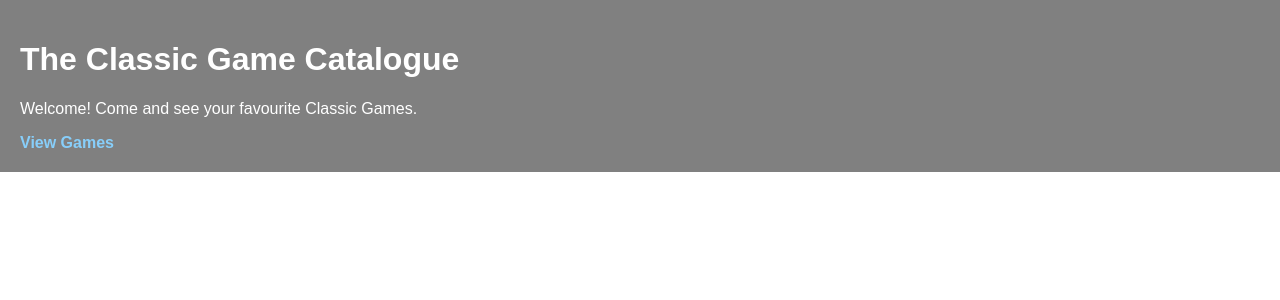
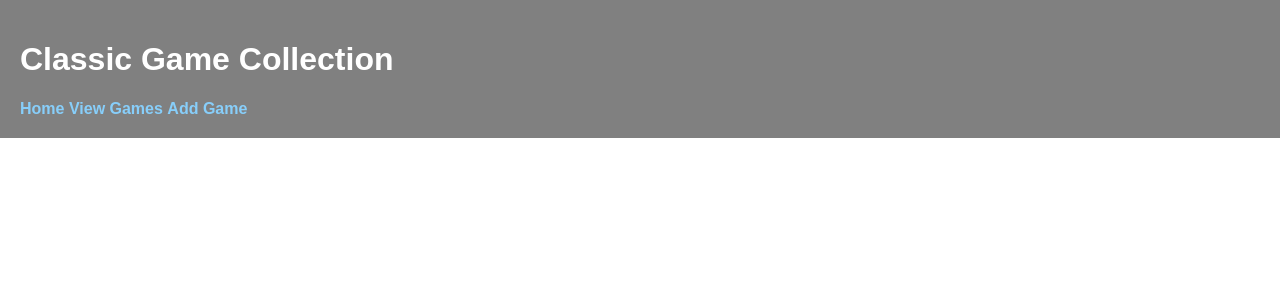
Before and after one commit to kolby-mason/FlaskProject, a Flask app: page / in a window 1280 px wide. Shown: the top 300 px of the page. Run offline with Flask 3, Linux system fonts and the light colour scheme.

Commit message:
Added layout.html and games.html, adjusted index.html

```diff
--- a/app.py
+++ b/app.py
@@ -4,7 +4,7 @@ app = Flask(__name__)
 
 @app.route("/")
 def home():
-    return render_template("index.html")
+    return render_template("layout.html")
 
 if __name__ == "__main__":
     app.run(debug=True)
--- a/templates/index.html
+++ b/templates/index.html
@@ -1,19 +1,7 @@
-<!DOCTYPE html>
- <html lang="en">
- <head>
-     <meta charset="UTF-8">
-     <title>The Classic Game Catalogue</title>
-     <link rel="stylesheet" type="text/css" href="/static/styles.css">
- </head>
- <body>
-     <header>
-         <div>
-             <h1>The Classic Game Catalogue</h1>
-             <p>Welcome! Come and see your favourite Classic Games.</p>
-             <nav>
-                 <a href="/games">View Games</a>
-             </nav>
-         </div>
-     </header>
- </body>
- </html>
+{% extends "layout.html" %}
+
+{% block title %}Home | Classic Game Collection{% endblock %}
+
+{% block content %}
+    <p>Welcome! Explore and share your favorite Classic video games.</p>
+{% endblock %}
--- /dev/null
+++ b/templates/layout.html
@@ -0,0 +1,21 @@
+<!DOCTYPE html>
+<html lang="en">
+<head>
+    <meta charset="UTF-8">
+    <title>{% block title %}Classic Game Collection{% endblock %}</title>
+    <link rel="stylesheet" type="text/css" href="/static/styles.css">
+</head>
+<body>
+    <header>
+        <h1>Classic Game Collection</h1>
+        <nav>
+            <a href="/">Home</a>
+            <a href="/games">View Games</a>
+            <a href="/upload">Add Game</a>
+        </nav>
+    </header>
+    <main>
+        {% block content %}{% endblock %}
+    </main>
+</body>
+</html>
```
Also changed, not shown: templates/games.html (added, +8 -0 lines), 1 other file.
